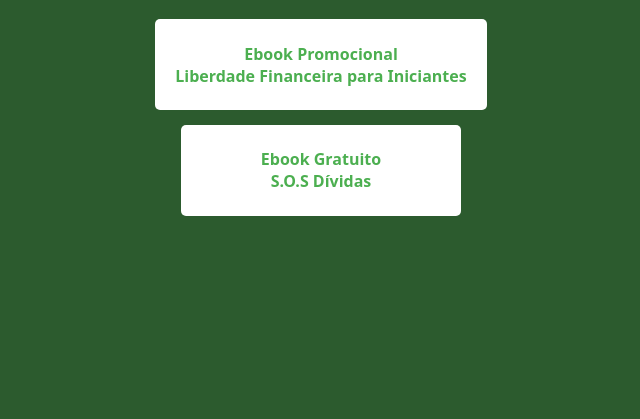
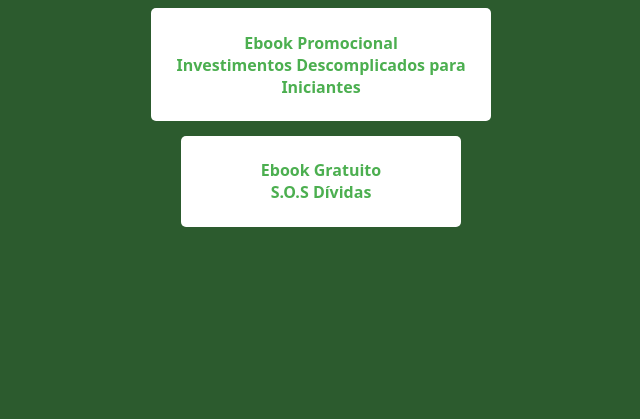
Before and after one commit to vitorreisler/LinkTree, a plain HTML site: page index.html in a window 1280 px wide. Shown: the part 381-800 px from the top of the page, without its empty margins (319-959 px from the left). Drawn offline with Linux system fonts and the light colour scheme.

Commit message:
corre;ao nome ebook

```diff
--- a/index.html
+++ b/index.html
@@ -68,7 +68,7 @@
           <strong
             ><h2>
               Ebook Promocional<br />
-              Liberdade Financeira para Iniciantes
+              Investimentos Descomplicados para Iniciantes
             </h2></strong
           >
         </a>
```
